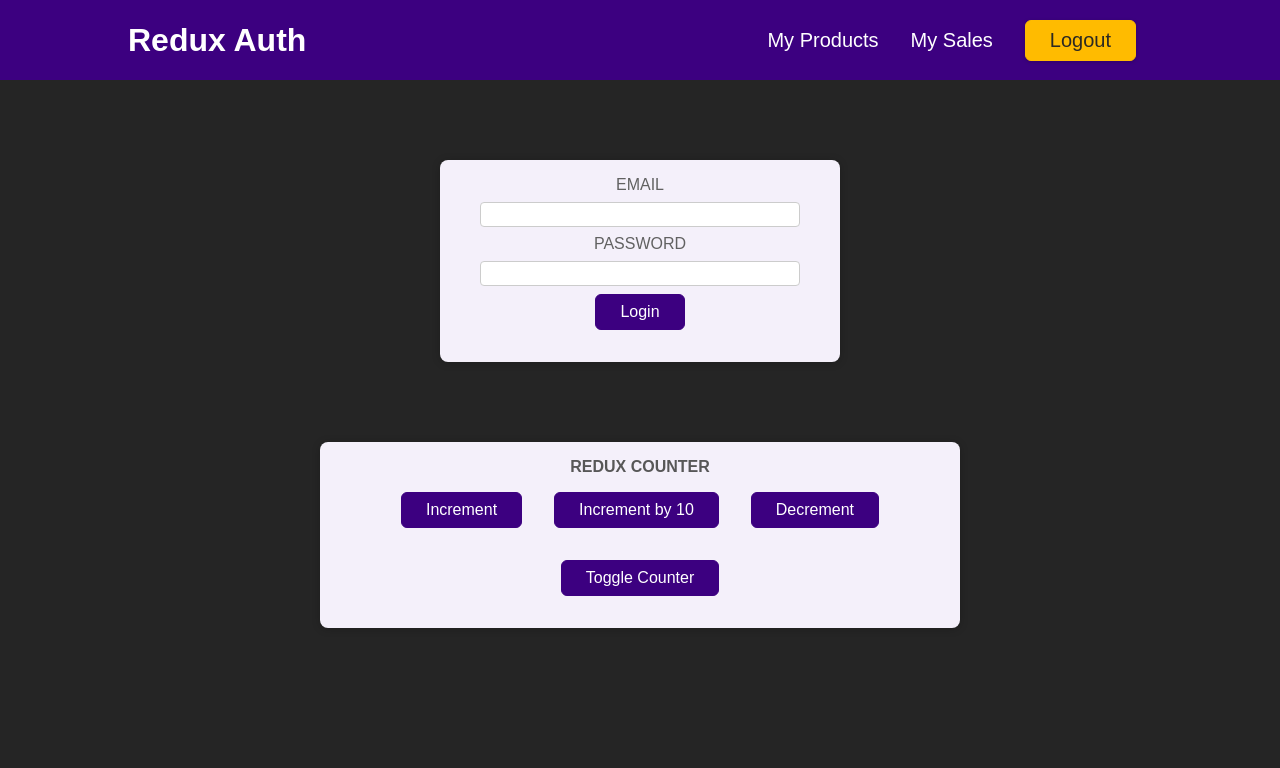
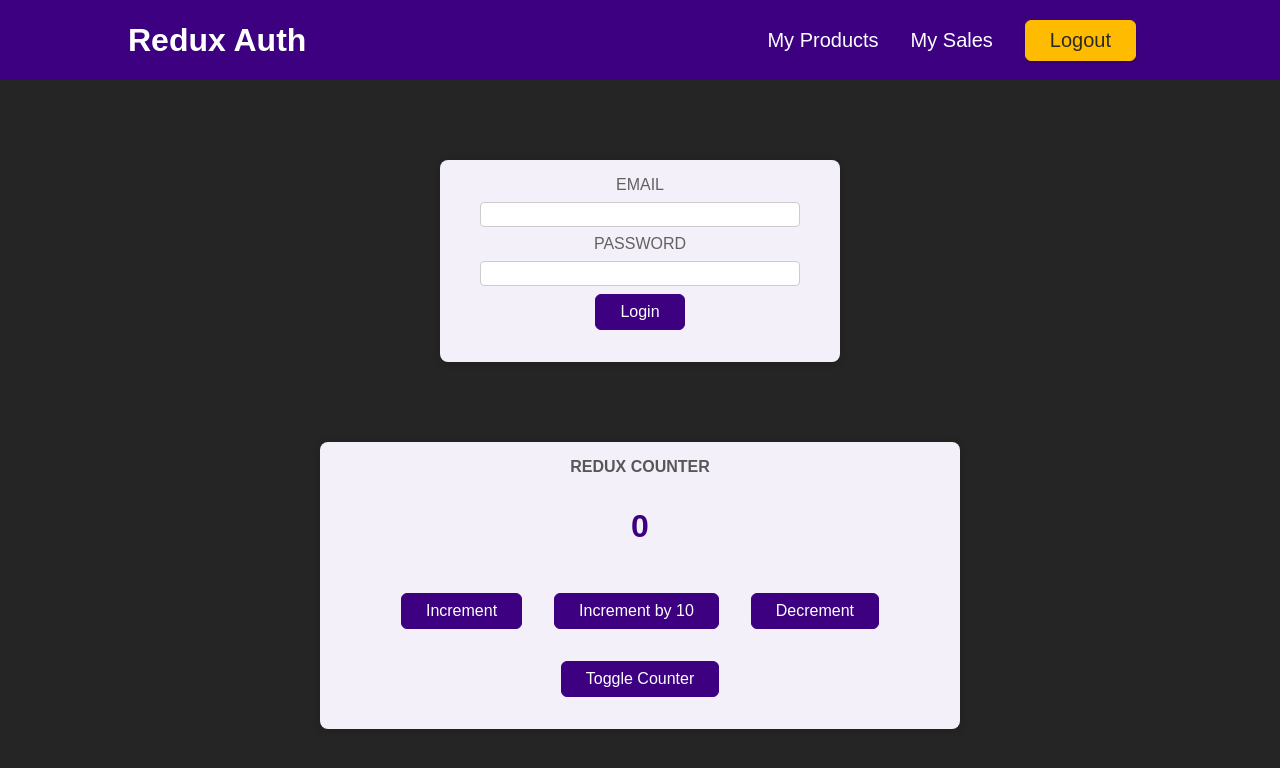
Before and after one commit to shivesh-12/udemy-redux, a React (Create React App) app: page / in a window 1280 px wide. Shown: the top 768 px of the page. Built offline with nearby package versions, Linux system fonts and the light colour scheme.

Commit message:
2 files modified

```diff
--- a/src/App.js
+++ b/src/App.js
@@ -2,6 +2,8 @@ import React, { Fragment } from 'react';
 import Counter from './components/Counter';
 import Header from './components/Header';
 import Auth from './components/Auth';
+import { useSelector, useDispatch } from 'react-redux';
+import { authActions } from './store/index';
 
 function App() {
   return (
--- a/src/components/Counter.js
+++ b/src/components/Counter.js
@@ -5,8 +5,8 @@ import { counterActions } from '../store/index';
 
 const Counter = () => {
   const dispatch = useDispatch();
-  const counter = useSelector((state) => state.counter);
-  const show = useSelector((state) => state.showCounter);
+  const counter = useSelector((state) => state.counter.counter);
+  const show = useSelector((state) => state.counter.showCounter);
 
   const incrementHandler = () => {
     dispatch(counterActions.increment());
```
